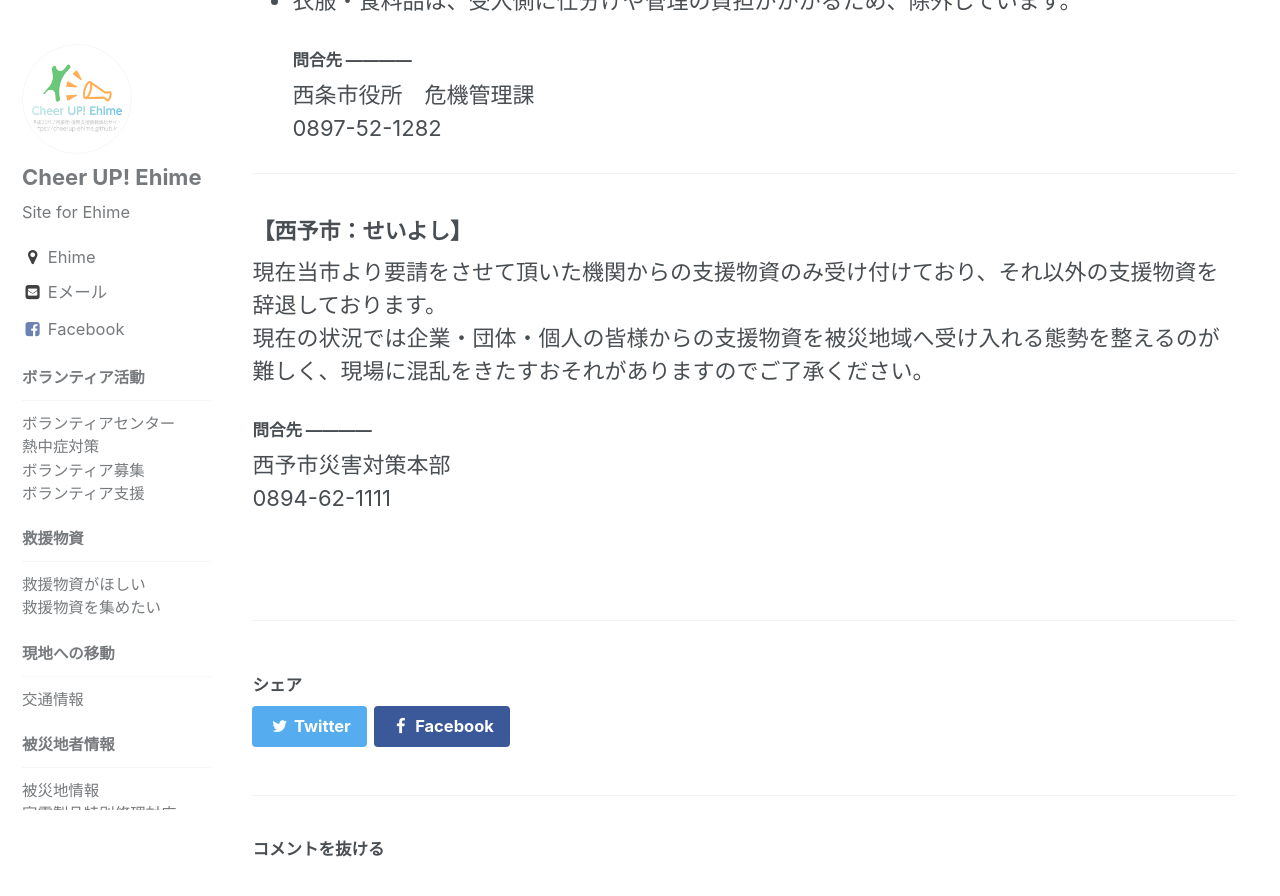
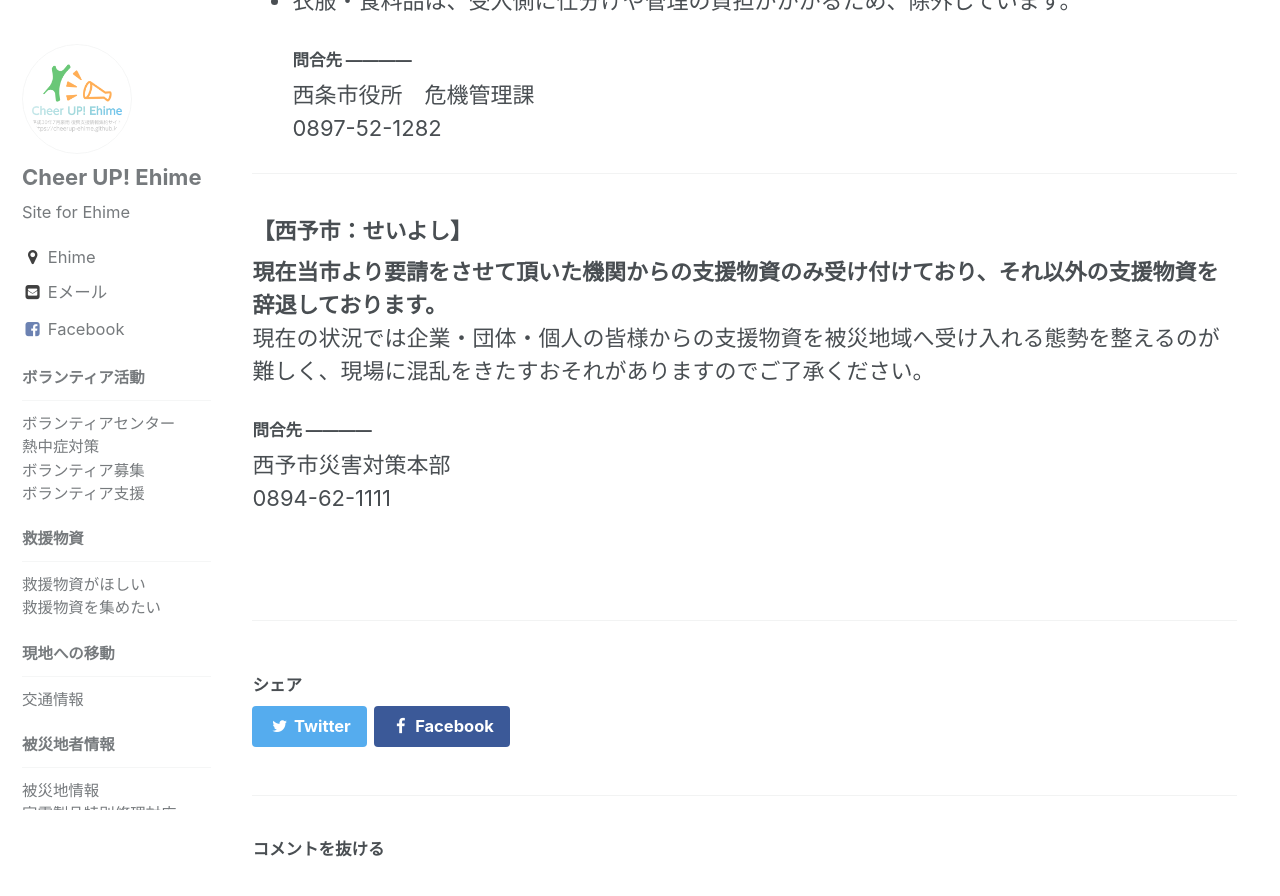
Before and after one commit to cheerup-ehime/cheerup-ehime.github.io, a Jekyll site: the page built from _pages/rescue-supply.md, in a window 1280 px wide and 900 px high, scrolled down 3438 px. Shown: the top 896 px of the window. Built offline with Jekyll 4.4.1, drawn with Linux system fonts in a browser that asks for light colours.

```diff
--- a/_pages/rescue-supply.md
+++ b/_pages/rescue-supply.md
@@ -82,7 +82,7 @@
 ---
 
 ### 【西予市：せいよし】
-現在当市より要請をさせて頂いた機関からの支援物資のみ受け付けており、それ以外の支援物資を辞退しております。<br>
+**現在当市より要請をさせて頂いた機関からの支援物資のみ受け付けており、それ以外の支援物資を辞退しております。**<br>
 現在の状況では企業・団体・個人の皆様からの支援物資を被災地域へ受け入れる態勢を整えるのが難しく、現場に混乱をきたすおそれがありますのでご了承ください。
 #### 問合先 ------------
 西予市災害対策本部<br>0894-62-1111
```
